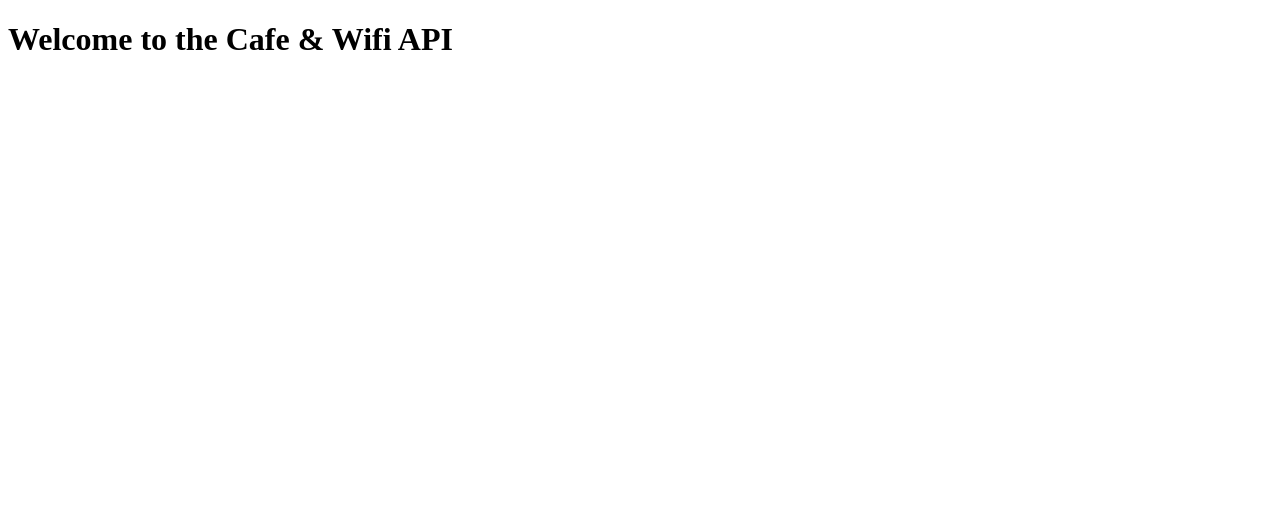
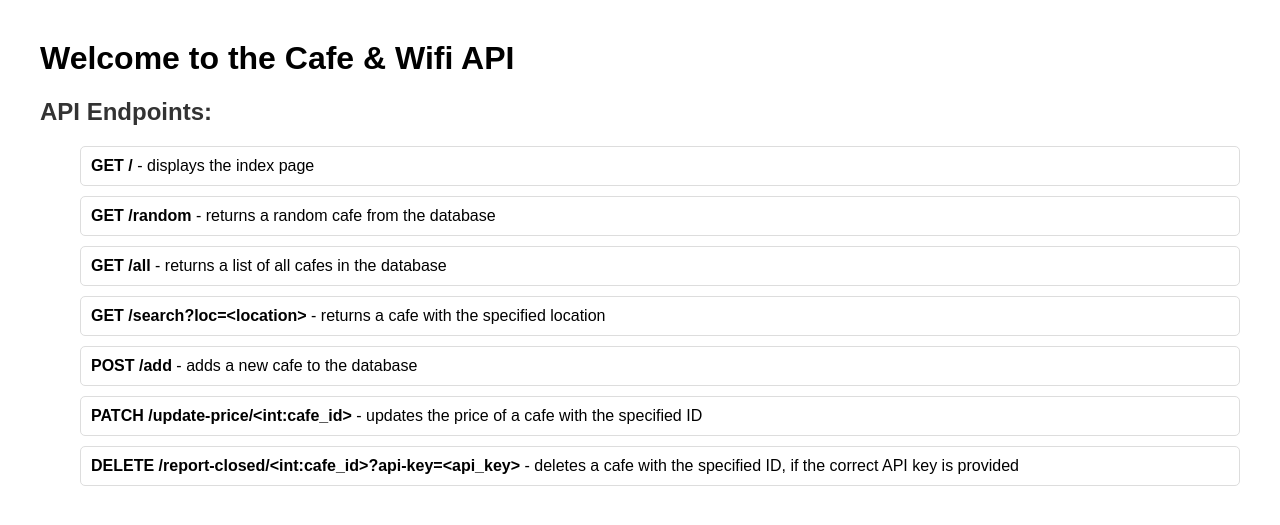
Before and after one commit to mercurrie/Cafe_API, a Flask app: page / in a window 1280 px wide. Shown: the top 525 px of the page. Run offline with Flask 3, Linux system fonts and the light colour scheme.

Commit message:
added instructions

```diff
--- a/templates/index.html
+++ b/templates/index.html
@@ -3,8 +3,36 @@
 <head>
     <meta charset="UTF-8">
     <title>Cafe&Wifi API</title>
+    <style>
+        body {
+            font-family: Arial, sans-serif;
+            margin: 40px;
+        }
+        h2 {
+            color: #333;
+        }
+        ul {
+            list-style-type: none;
+        }
+        li {
+            margin: 10px 0;
+            padding: 10px;
+            border: 1px solid #ddd;
+            border-radius: 5px;
+        }
+    </style>
 </head>
 <body>
     <h1>Welcome to the Cafe & Wifi API</h1>
+    <h2>API Endpoints:</h2>
+    <ul>
+        <li><strong>GET /</strong> - displays the index page</li>
+        <li><strong>GET /random</strong> - returns a random cafe from the database</li>
+        <li><strong>GET /all</strong> - returns a list of all cafes in the database</li>
+        <li><strong>GET /search?loc=&lt;location&gt;</strong> - returns a cafe with the specified location</li>
+        <li><strong>POST /add</strong> - adds a new cafe to the database</li>
+        <li><strong>PATCH /update-price/&lt;int:cafe_id&gt;</strong> - updates the price of a cafe with the specified ID</li>
+        <li><strong>DELETE /report-closed/&lt;int:cafe_id&gt;?api-key=&lt;api_key&gt;</strong> - deletes a cafe with the specified ID, if the correct API key is provided</li>
+    </ul>
 </body>
 </html>
```
